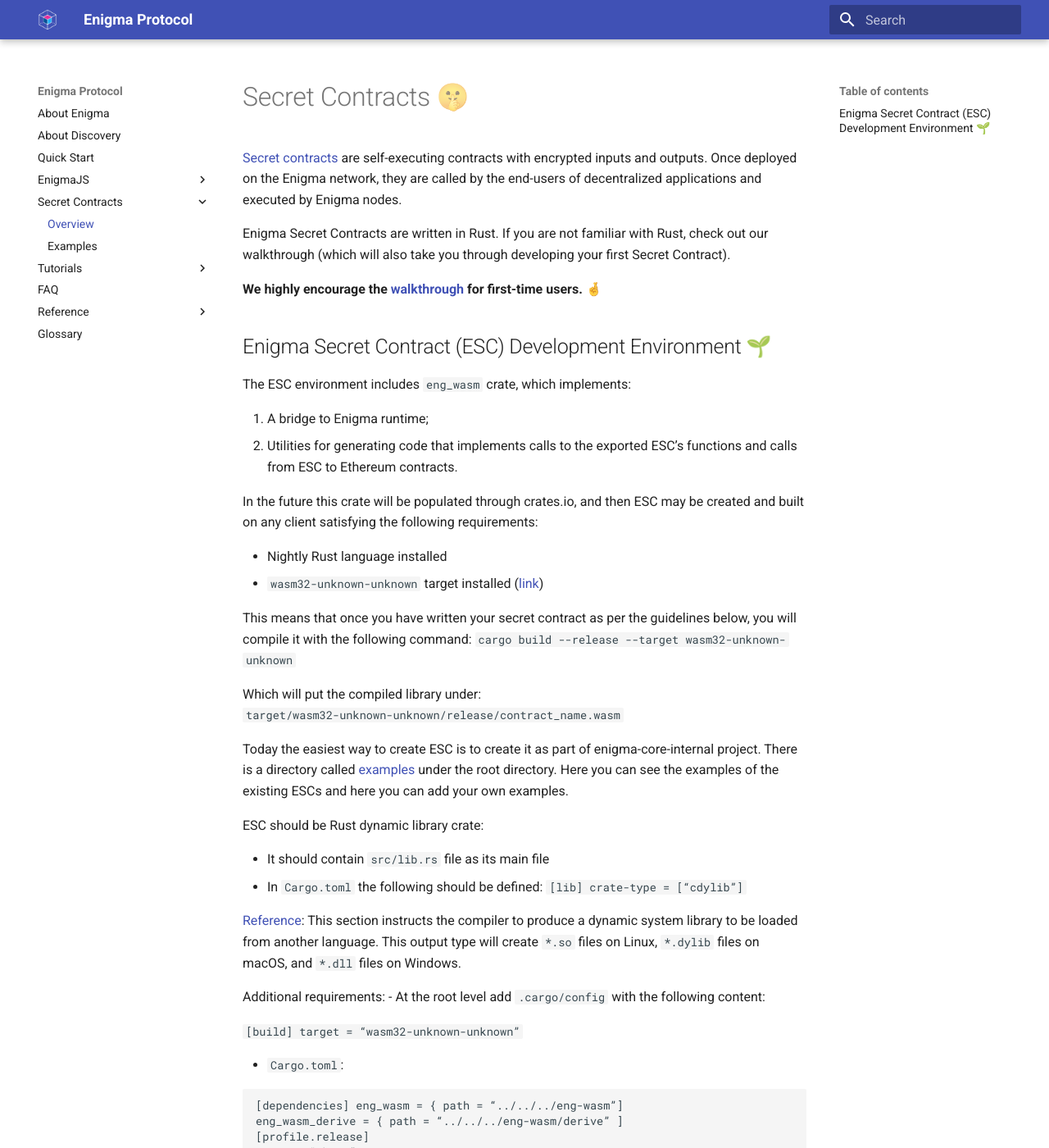
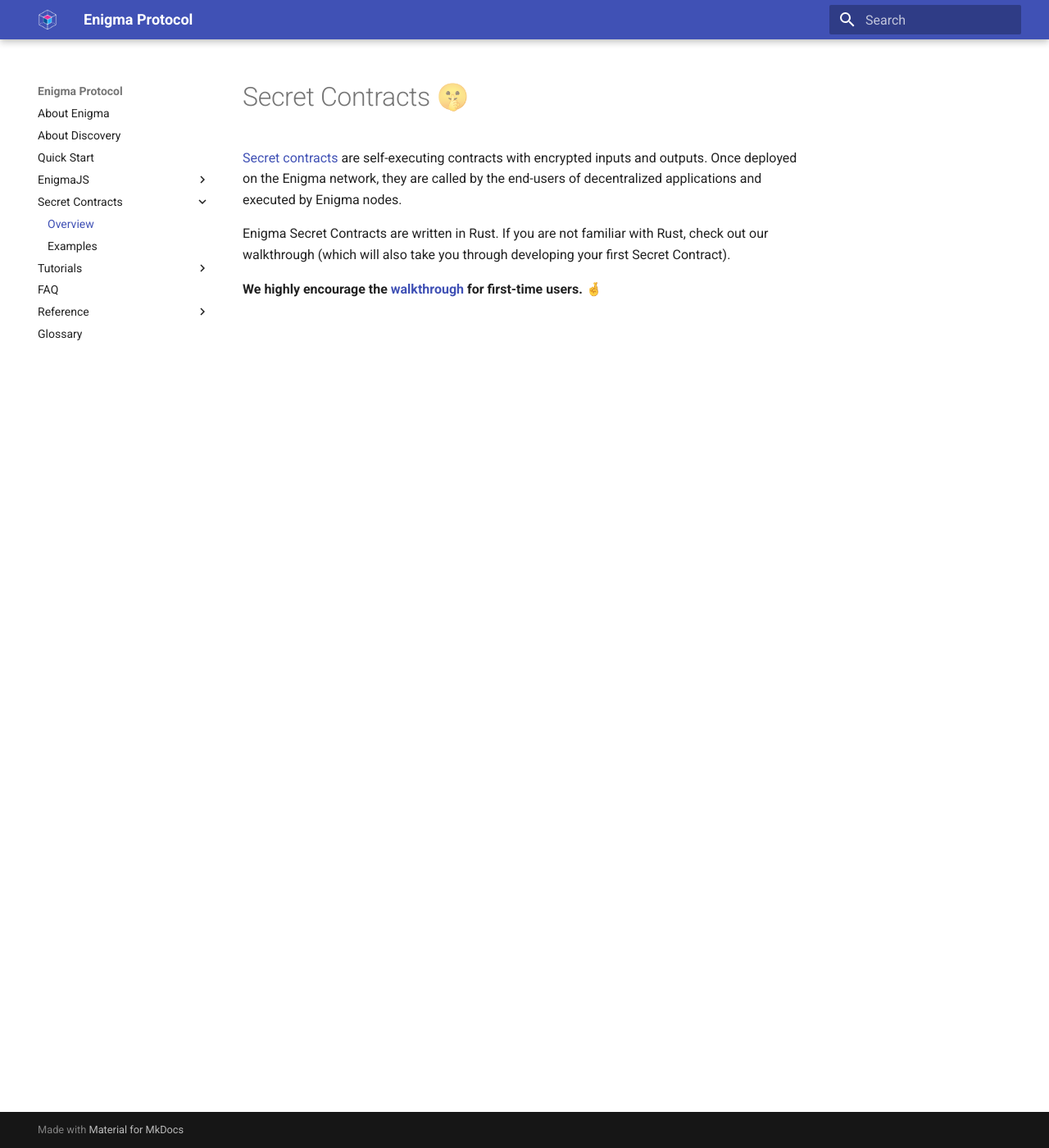
Before and after one commit to scrtlabs/discovery-documentation, an MkDocs documentation site: the page built from docs/SecretContracts.md, in a window 1280 px wide and 1400 px high. Shown: the whole window at 82% size. Built offline with MkDocs 1.6.1 and Material for MkDocs 9.7.7, drawn with Linux system fonts in a browser that asks for light colours; some of the changed text lies outside the part shown.

````diff
--- a/docs/SecretContracts.md
+++ b/docs/SecretContracts.md
@@ -5,55 +5,3 @@
 Enigma Secret Contracts are written in Rust. If you are not familiar with Rust, check out our walkthrough (which will also take you through developing your first Secret Contract).
 
 **We highly encourage the [walkthrough](SecretContractWalkthrough.md) for first-time users.** 🤞
-
-
-## Enigma Secret Contract (ESC) Development Environment 🌱
-
-The ESC environment includes `eng_wasm` crate, which implements:
-
- 1. A bridge to Enigma runtime;
-2. Utilities for generating code that implements calls to the exported ESC’s functions and calls from ESC to Ethereum contracts.
-
-In the future this crate will be populated through crates.io, and then ESC may be created and built on any client satisfying the following requirements:
-
--   Nightly Rust language installed
--   `wasm32-unknown-unknown` target installed ([link](https://www.hellorust.com/news/native-wasm-target.html))
-
-This means that once you have written your secret contract as per the guidelines below, you will compile it with the following command:
-`cargo build --release --target wasm32-unknown-unknown`
-
-Which will put the compiled library under:
-`target/wasm32-unknown-unknown/release/contract_name.wasm`
-
-Today the easiest way to create ESC is to create it as part of enigma-core-internal project. There is a directory called [examples](https://github.com/enigmampc/enigma-core-internal/tree/develop/examples/eng_wasm_contracts) under the root directory. Here you can see the examples of the existing ESCs and here you can add your own examples.
-
-
-
-ESC should be Rust dynamic library crate:
-
--   It should contain `src/lib.rs` file as its main file
--   In `Cargo.toml` the following should be defined: `[lib]
-crate-type = [“cdylib”]`
-
-
-[Reference](https://doc.rust-lang.org/reference/linkage.html): This section instructs the compiler to produce a dynamic system library to be loaded from another language. This output type will create `*.so` files on Linux, `*.dylib` files on macOS, and `*.dll` files on Windows.
-
-Additional requirements:
--   At the root level add `.cargo/config` with the following content:
-
-
-`[build]
-target = “wasm32-unknown-unknown”`
-
-
-
--   `Cargo.toml`:
-
-```
-[dependencies] eng_wasm = { path = “../../../eng-wasm”]
-eng_wasm_derive = { path = “../../../eng-wasm/derive” ]
-[profile.release]
-panic = “abort”
-lto = true
-opt-level = “z”
-```
````
Also changed, not shown: docs/index.md (+3 -6 lines).
